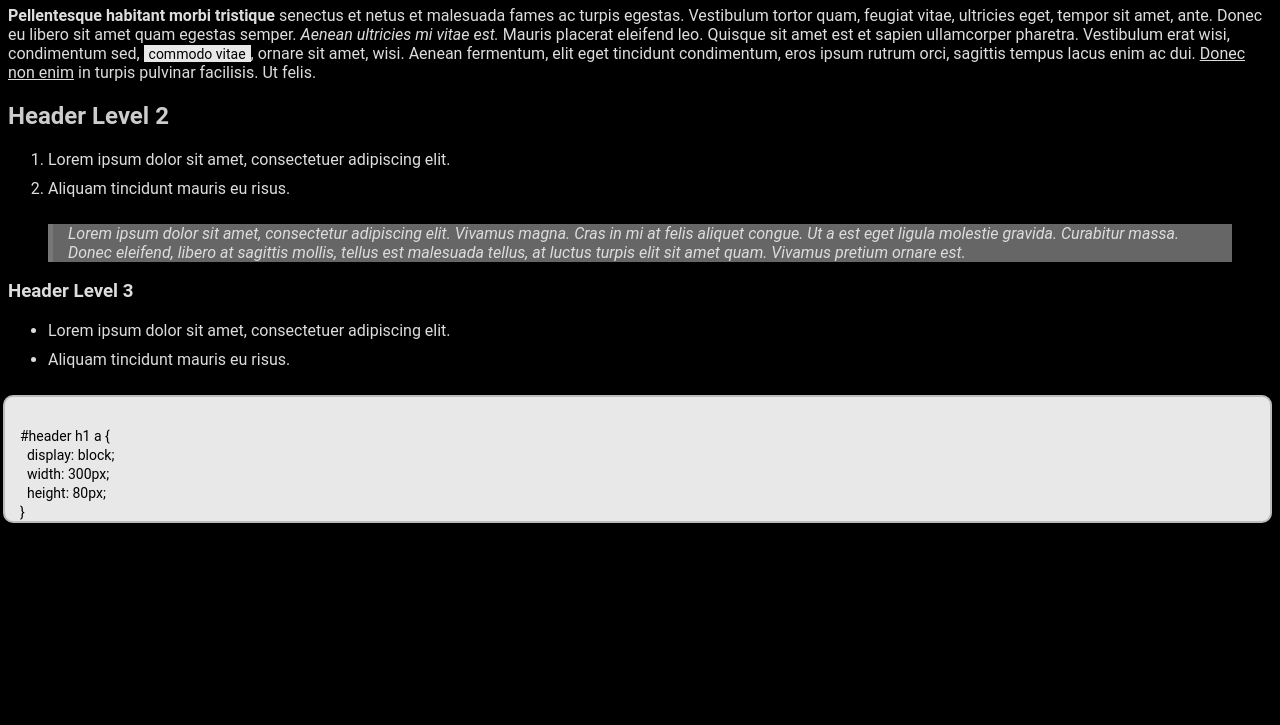
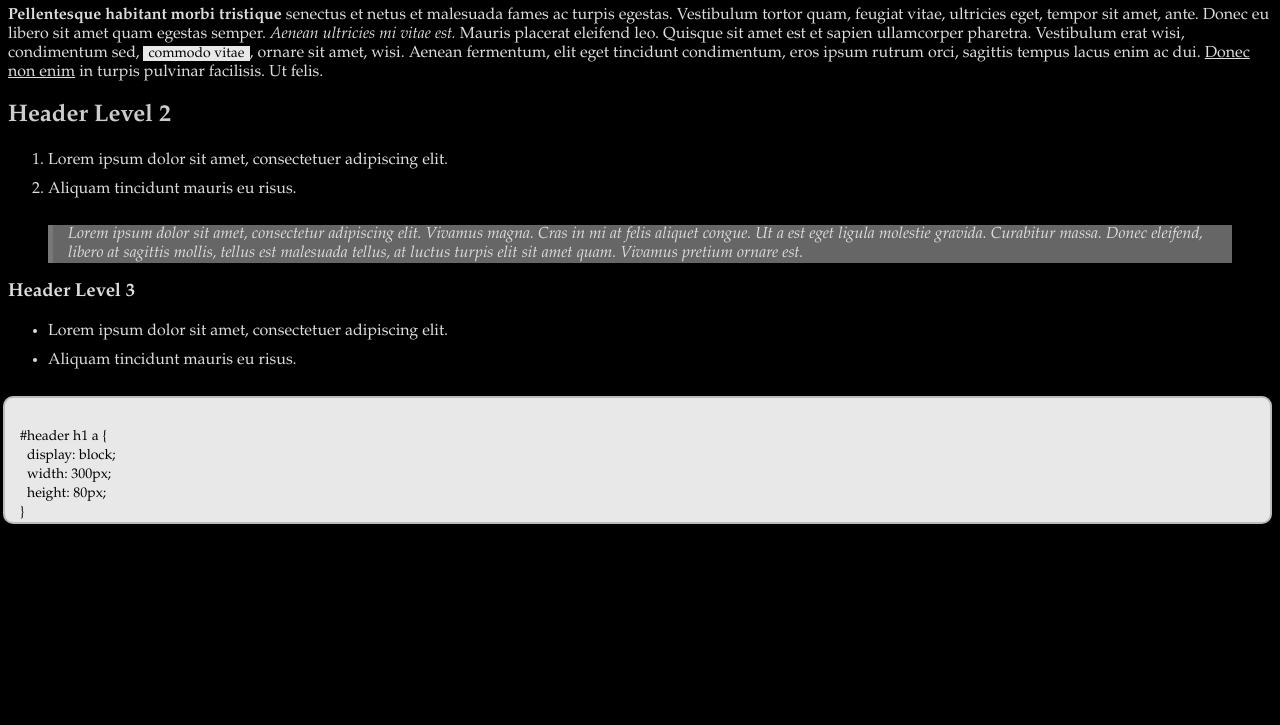
Before and after one commit to rafagarc/rafagarc.github.io, a plain HTML site: page index.html in a window 1280 px wide. Shown: the part 75-800 px from the top of the page. Drawn offline with Linux system fonts and the light colour scheme.

Commit message:
Update stylesheet.css

```diff
--- a/stylesheet.css
+++ b/stylesheet.css
@@ -1,5 +1,5 @@
 * {
-  font-family: Roboto;
+  font-family: "Palatino Linotype", Arial, Helvetica, sans-serif;
   color: #DDD;
 }
 
```
